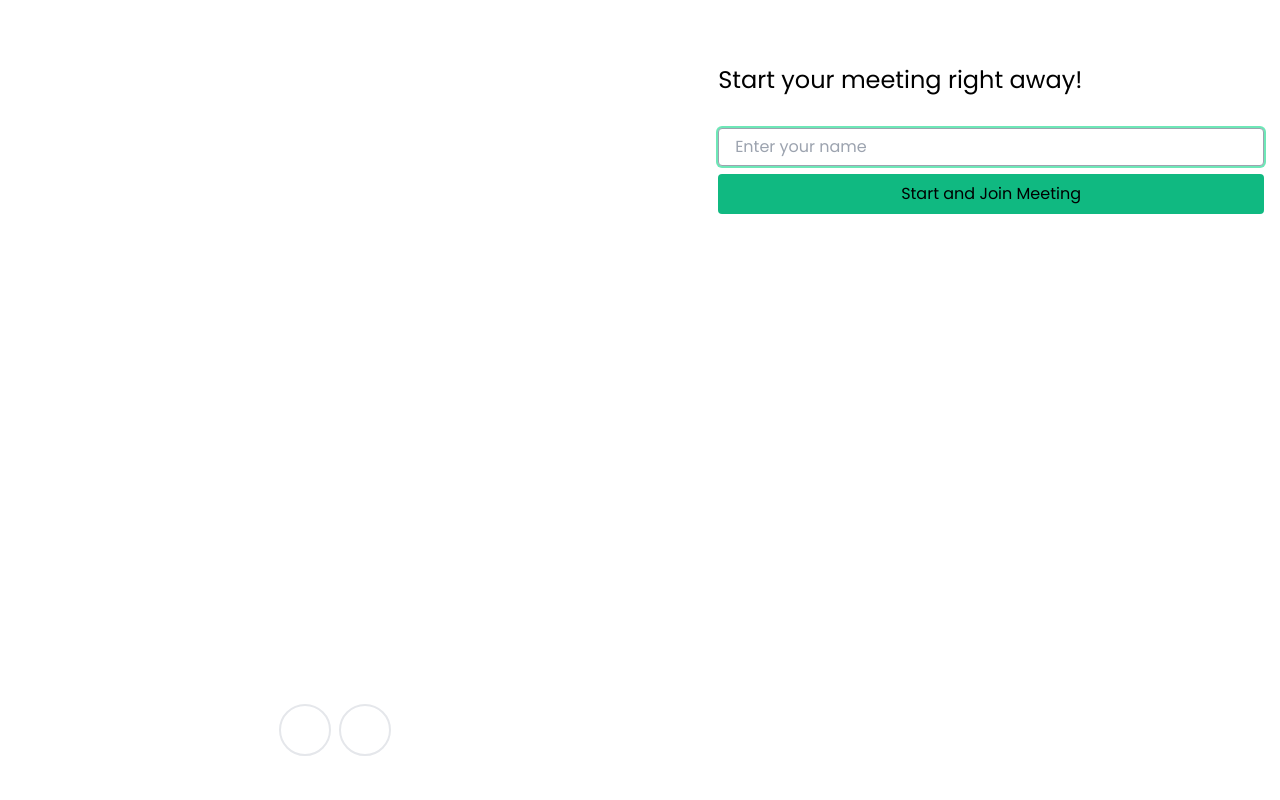
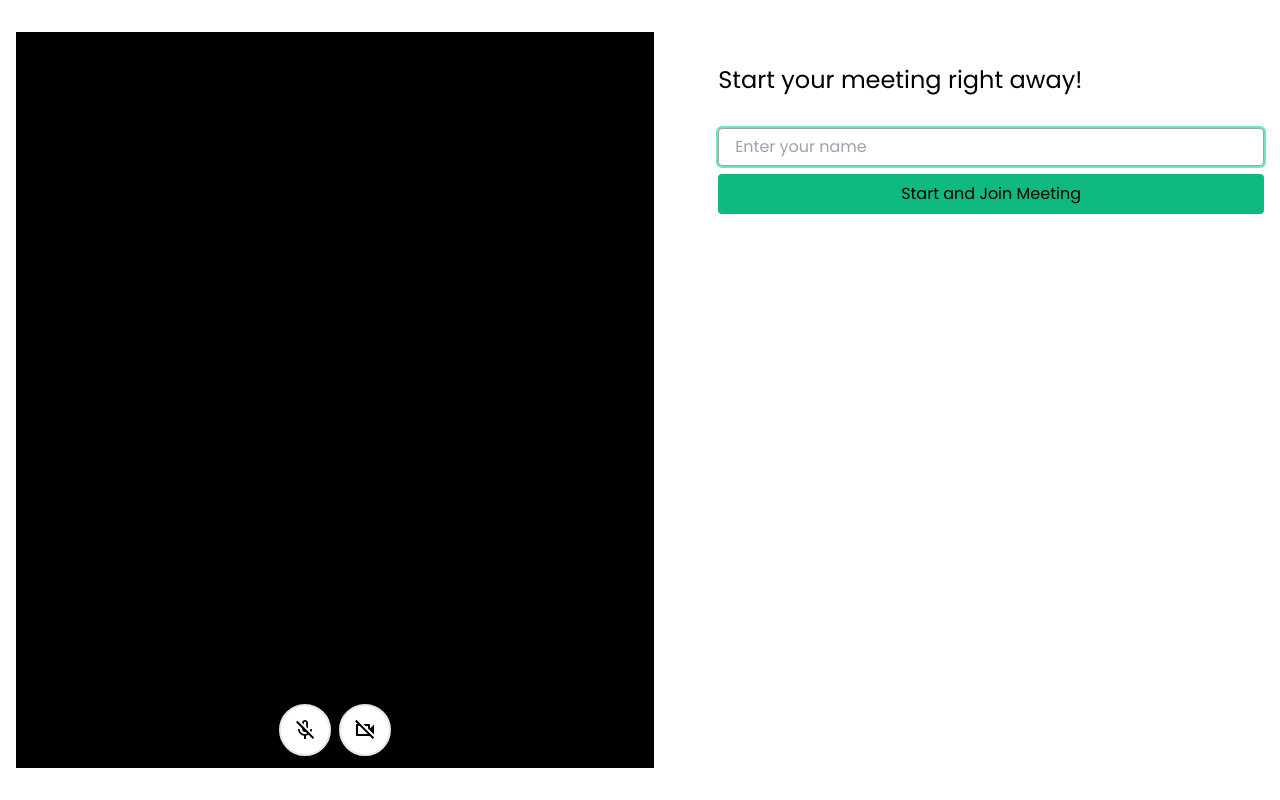
Before and after one commit to Goutam192002/meetly, a React (Create React App) app in the folder app/: page / in a window 1280 px wide. Built offline with nearby package versions, Linux system fonts and the light colour scheme; no server answers; what mediasoup-client would draw is missing.

Commit message:
refactor: implement media middleware

```diff
--- a/app/src/pages/new_meeting.tsx
+++ b/app/src/pages/new_meeting.tsx
@@ -1,24 +1,25 @@
-import React, {ChangeEvent, useEffect, useLayoutEffect, useState} from "react";
+import React, {ChangeEvent, useEffect, useState} from "react";
 import {v4} from "uuid";
-import { useAppDispatch as useDispatch } from "../hooks";
+import { useDispatch } from "react-redux";
 import {requestToJoinMeeting} from "../slices/meeting";
 import {events} from "../constants/events";
 import {RootState} from "../store";
 import {useSelector} from "react-redux";
 import {MeetingStatus} from "../interfaces/meeting";
-import {show} from "../slices/toast";
 import { useHistory, useLocation } from "react-router-dom";
+import {toggleAudio, toggleVideo} from "../slices/userMedia";
+import {fetchMediaDevices, fetchMediaStream} from "../utils/userMedia";
 
 const getMeeting = (state: RootState) => state.meeting;
 
 const NewMeeting = () => {
     const [name, setName] = useState('');
-    const [audio, setAudio] = useState(true);
-    const [video, setVideo] = useState(true);
 
     let videoRef: HTMLVideoElement|null;
+
     const dispatch = useDispatch();
     const meeting = useSelector(getMeeting);
+    const userMedia = useSelector((state: RootState) => state.userMedia);
     const history = useHistory();
     const location = useLocation();
 
@@ -26,20 +27,26 @@ const NewMeeting = () => {
         if (meeting.status === MeetingStatus.IN_MEETING) {
             history.replace(`/meeting/${meeting.id}`);
         }
-    });
+    }, [meeting]);
 
-    useLayoutEffect(() => {
-        navigator.mediaDevices.getUserMedia({ video: video }).then(async stream => {
-            if(stream) {
-                videoRef!!.srcObject = stream
-            }
-        }).catch(async error => {
-            setVideo(false);
-        });
-        navigator.mediaDevices.getUserMedia({ audio: audio }).catch(async error => {
-            setAudio(false);
-        })
-    }, [audio, video]);
+    useEffect(() => {
+        dispatch(fetchMediaDevices());
+    }, []);
+
+    useEffect(() => {
+        const defaultVideoDeviceId = userMedia.devices["videoinput"][0]?.id;
+        const defaultAudioDeviceId = userMedia.devices["audioinput"][0]?.id;
+        dispatch(
+            fetchMediaStream({
+                video: {
+                    deviceId: defaultVideoDeviceId
+                },
+                audio: {
+                    deviceId: defaultAudioDeviceId
+                }
+            })
+        );
+    }, [userMedia.devices])
 
     const onNameChange = (event: ChangeEvent<HTMLInputElement>) => {
         setName(event.currentTarget.value);
@@ -53,8 +60,8 @@ const NewMeeting = () => {
                 event_name: events.REQUEST_JOIN,
                 meeting_id: meetingId,
                 name: name,
-                audio: audio,
-                video: video,
+                audio: userMedia.streamStatus.audioEnabled,
+                video: userMedia.streamStatus.videoEnabled,
             })
         );
     }
@@ -63,36 +70,28 @@ const NewMeeting = () => {
         <div className="container h-screen max-h-screen mx-auto px-4 py-8">
             <div className="flex flex-col h-full sm:flex-row sm:space-x-16">
                 <div className="flex-1 relative w-full max-w-screen-sm">
-                    { video ? (<video className="absolute min-w-full h-full object-cover object-center rounded-xl" ref={ref => videoRef = ref}  autoPlay={true} playsInline={true} />) : (<div className="absolute bg-black w-full h-full" />)}
+                    { userMedia.stream && userMedia.streamStatus.videoEnabled ? (<video className="absolute min-w-full h-full object-cover object-center rounded-xl" ref={ref => videoRef = ref}  autoPlay={true} playsInline={true} />) : (<div className="absolute bg-black w-full h-full" />)}
                     <div className="absolute z-50 w-full h-full flex flex-row gap-x-2 justify-center items-end py-3">
-                        <button className={`rounded-full ${!audio ? 'bg-white': ''} border-2 p-3 focus:outline-none`} onClick={() => {
-                            navigator.mediaDevices.enumerateDevices().then(devices => {
-                                if (!devices.filter(device => device.kind === 'audioinput').length) {
-                                    dispatch(show('No audio devices found.'));
-                                } else {
-                                    setAudio(!audio);
-                                }
-                            })
-                        }}>
+                        <button className={`rounded-full ${!userMedia.streamStatus.audioEnabled ? 'bg-white': ''} border-2 p-3 focus:outline-none`} onClick={() => {
+                           toggleAudio();
+                        }}
+                            disabled={userMedia.stream.getAudioTracks().length === 0}
+                        >
                             {
-                                audio ? (
+                                userMedia.streamStatus.audioEnabled ? (
                                     <svg xmlns="http://www.w3.org/2000/svg" enableBackground="new 0 0 24 24" height="24px" viewBox="0 0 24 24" width="24px" fill="#FFFFFF"><g><rect fill="none" height="24" width="24"/><rect fill="none" height="24" width="24"/><rect fill="none" height="24" width="24"/></g><g><g/><g><path d="M12,14c1.66,0,3-1.34,3-3V5c0-1.66-1.34-3-3-3S9,3.34,9,5v6C9,12.66,10.34,14,12,14z"/><path d="M17,11c0,2.76-2.24,5-5,5s-5-2.24-5-5H5c0,3.53,2.61,6.43,6,6.92V21h2v-3.08c3.39-0.49,6-3.39,6-6.92H17z"/></g></g></svg>
                                 ) : (
                                     <svg xmlns="http://www.w3.org/2000/svg" height="24px" viewBox="0 0 24 24" width="24px" fill="#000000"><path d="M0 0h24v24H0V0z" fill="none"/><path d="M10.8 4.9c0-.66.54-1.2 1.2-1.2s1.2.54 1.2 1.2l-.01 3.91L15 10.6V5c0-1.66-1.34-3-3-3-1.54 0-2.79 1.16-2.96 2.65l1.76 1.76V4.9zM19 11h-1.7c0 .58-.1 1.13-.27 1.64l1.27 1.27c.44-.88.7-1.87.7-2.91zM4.41 2.86L3 4.27l6 6V11c0 1.66 1.34 3 3 3 .23 0 .44-.03.65-.08l1.66 1.66c-.71.33-1.5.52-2.31.52-2.76 0-5.3-2.1-5.3-5.1H5c0 3.41 2.72 6.23 6 6.72V21h2v-3.28c.91-.13 1.77-.45 2.55-.9l4.2 4.2 1.41-1.41L4.41 2.86z"/></svg>
                                 )
                             }
                         </button>
-                        <button className={`rounded-full ${!video ? 'bg-white': ''} border-2 p-3 focus:outline-none`} onClick={() => {
-                            navigator.mediaDevices.enumerateDevices().then(devices => {
-                                if (!devices.filter(device => device.kind === 'videoinput').length) {
-                                    dispatch(show('No video devices found.'));
-                                } else {
-                                    setVideo(!video);
-                                }
-                            })
-                        }}>
+                        <button className={`rounded-full ${!userMedia.streamStatus.videoEnabled ? 'bg-white': ''} border-2 p-3 focus:outline-none`} onClick={() => {
+                            toggleVideo()
+                        }}
+                            disabled={userMedia.stream.getVideoTracks().length === 0}
+                        >
                             {
-                                video ? (
+                                userMedia.streamStatus.videoEnabled ? (
                                     <svg xmlns="http://www.w3.org/2000/svg" height="24px" viewBox="0 0 24 24" width="24px" fill="#FFFFFF"><path d="M0 0h24v24H0V0z" fill="none"/><path d="M15 8v8H5V8h10m1-2H4c-.55 0-1 .45-1 1v10c0 .55.45 1 1 1h12c.55 0 1-.45 1-1v-3.5l4 4v-11l-4 4V7c0-.55-.45-1-1-1z"/></svg>
                                 ) : (
                                     <svg xmlns="http://www.w3.org/2000/svg" height="24px" viewBox="0 0 24 24" width="24px" fill="#000000"><path d="M0 0h24v24H0V0z" fill="none"/><path d="M9.56 8l-2-2-4.15-4.14L2 3.27 4.73 6H4c-.55 0-1 .45-1 1v10c0 .55.45 1 1 1h12c.21 0 .39-.08.55-.18L19.73 21l1.41-1.41-8.86-8.86L9.56 8zM5 16V8h1.73l8 8H5zm10-8v2.61l6 6V6.5l-4 4V7c0-.55-.45-1-1-1h-5.61l2 2H15z"/></svg>
--- /dev/null
+++ b/app/src/slices/userMedia.ts
@@ -0,0 +1,51 @@
+import {createSlice} from "@reduxjs/toolkit";
+import {fetchMediaDevices, fetchMediaStream} from "../utils/userMedia";
+
+const initialState = {
+    status: 'idle',
+    devices: {
+        "audioinput": [] as any[],
+        "videoinput": [] as any[],
+        "audiooutput": [] as any[],
+    },
+    stream: new MediaStream(),
+    streamStatus: {
+        audioEnabled: false,
+        videoEnabled: false
+    }
+};
+
+const userMediaSlice = createSlice({
+    name: 'userMedia',
+    initialState,
+    reducers: {
+        toggleAudio(state) {
+            state.streamStatus.audioEnabled = !state.streamStatus.audioEnabled;
+            state.stream.getAudioTracks().forEach(track => track.enabled = state.streamStatus.audioEnabled);
+        },
+
+        toggleVideo(state) {
+            state.streamStatus.videoEnabled = !state.streamStatus.videoEnabled;
+            state.stream.getVideoTracks().forEach(track => track.enabled = state.streamStatus.videoEnabled);
+        }
+    },
+    extraReducers: builder => {
+        builder.addCase(fetchMediaDevices.pending, (state, action) => {
+            state.status = 'pending';
+        });
+
+        builder.addCase(fetchMediaDevices.fulfilled, (state, action) => {
+            state.devices = action.payload;
+            state.status = 'fulfilled';
+        });
+
+        builder.addCase(fetchMediaStream.fulfilled, (state, action) => {
+            state.stream = action.payload;
+            state.streamStatus.audioEnabled = state.stream.getAudioTracks().length > 0;
+            state.streamStatus.videoEnabled = state.stream.getVideoTracks().length > 0;
+        })
+    }
+});
+
+export const UserMediaReducer = userMediaSlice.reducer;
+export const { toggleAudio, toggleVideo } = userMediaSlice.actions;
--- a/app/src/store.ts
+++ b/app/src/store.ts
@@ -8,6 +8,7 @@ import {Device} from "mediasoup-client";
 import {mediasoup} from "./middlewares/mediasoup";
 import {enableMapSet} from "immer";
 import {attachListeners} from "./utils/helpers";
+import {UserMediaReducer} from "./slices/userMedia";
 
 enableMapSet();
 
@@ -17,7 +18,8 @@ const device = new Device();
 
 const reducer = {
     meeting: MeetingReducer,
-    toast: ToastReducer
+    toast: ToastReducer,
+    userMedia: UserMediaReducer,
 }
 
 const store = configureStore({
--- a/app/src/utils/userMedia.ts
+++ b/app/src/utils/userMedia.ts
@@ -1,25 +1,27 @@
 import {createAsyncThunk} from "@reduxjs/toolkit";
 
-const fetchMediaDevices = createAsyncThunk('client/fetchMediaDevices', async () => {
+const fetchMediaDevices = createAsyncThunk('userMedia/fetchMediaDevices', async () => {
    const devices = await navigator.mediaDevices.enumerateDevices();
    const result = {
        "audioinput": [],
        "audiooutput": [],
        "videoinput": []
-   };
+   } as any;
    devices.forEach(device => {
        result[device.kind].push(device);
    });
-   return result;
+   return result as any;
 });
 
-const fetchMediaStream = createAsyncThunk('client/fetchMediaStream', async ({ videoDeviceId, audioDeviceId }) => {
-    return await navigator.mediaDevices.getUserMedia({
+const fetchMediaStream = createAsyncThunk('userMedia/fetchMediaStream', async (options: any) => {
+    return (await navigator.mediaDevices.getUserMedia({
         video: {
-            deviceId: videoDeviceId,
+            deviceId: options?.video?.deviceId,
         },
         audio: {
-            deviceId: audioDeviceId,
+            deviceId: options?.audio?.deviceId,
         },
-    });
+    })) as MediaStream;
 });
+
+export { fetchMediaDevices, fetchMediaStream };
```
